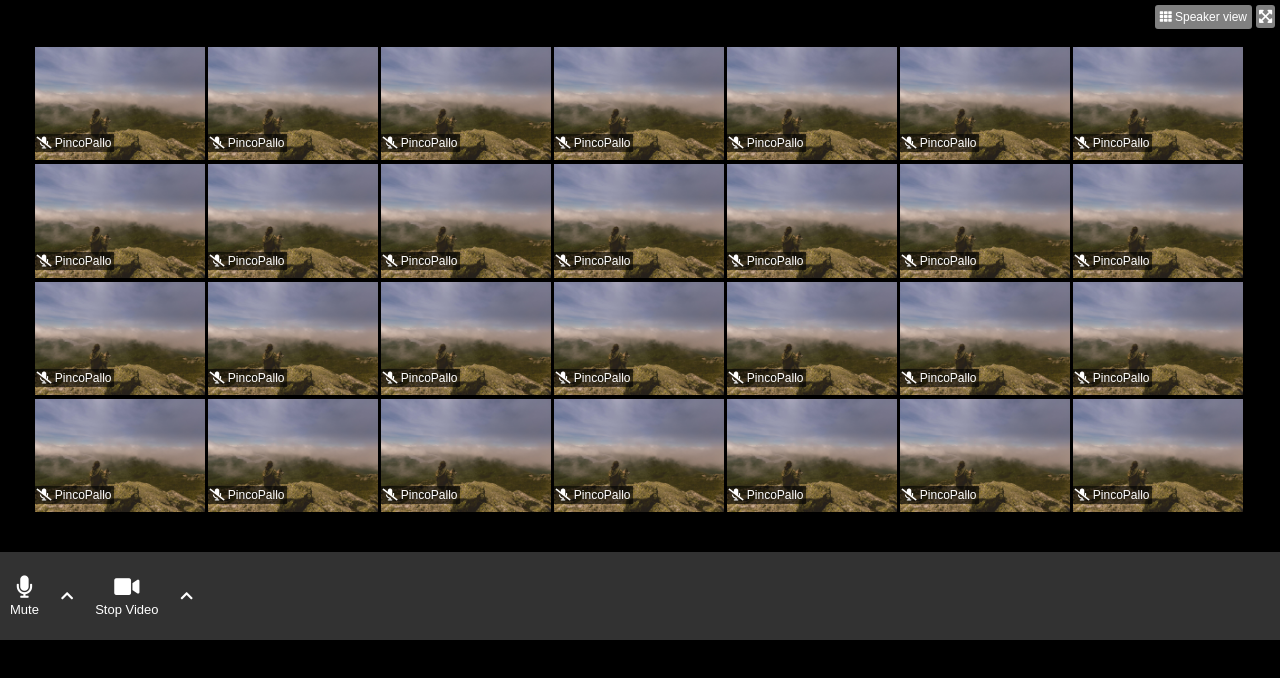
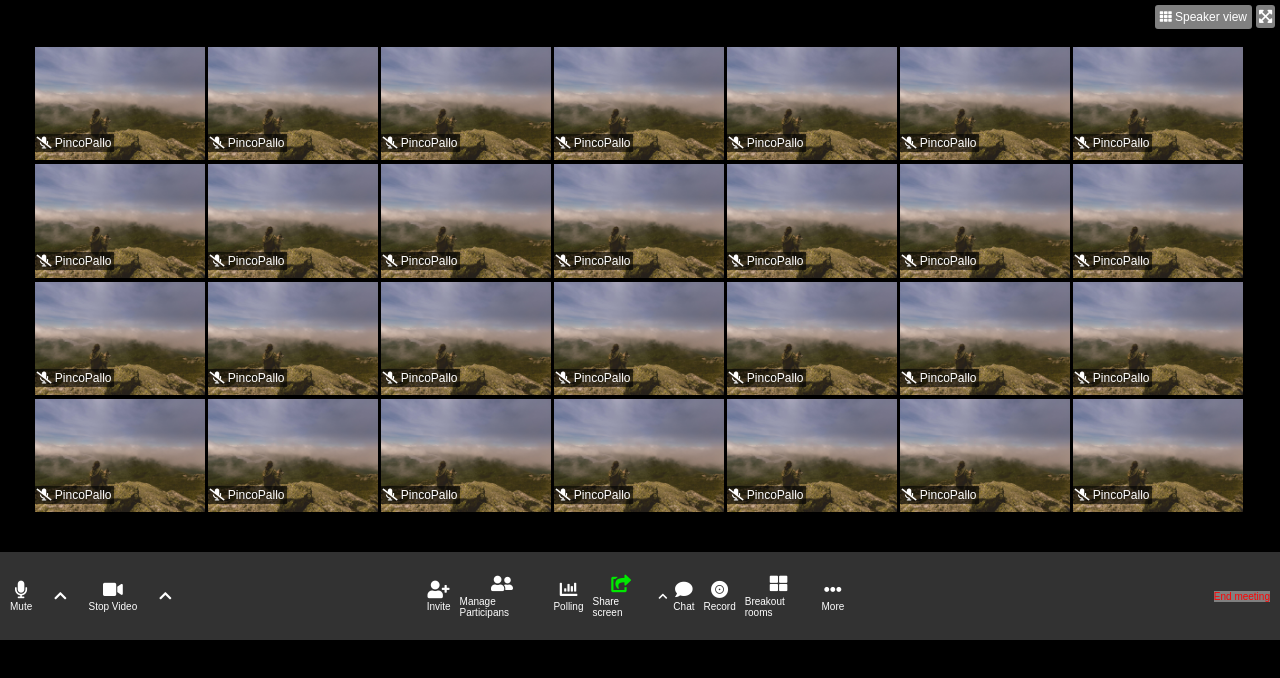
Before and after one commit to alegiunt99/html-css-zoom, a plain HTML site: page index.html in a window 1280 px wide. Drawn offline with Linux system fonts and the light colour scheme.

Commit message:
Parte centrale e destra inferiore

```diff
--- a/css/style.css
+++ b/css/style.css
@@ -12,6 +12,12 @@ body{
 
 a{
     text-decoration: none;
+    color: white;
+}
+
+a:hover{
+    background-color: rgb(172, 172, 172);
+    padding: 2px 2px;
 }
 
 .right-little-but a{
@@ -24,7 +30,11 @@ a{
     top: 5px;
     border-radius: 3px;
     text-decoration: none;
+}
 
+.right-little-but a:hover,
+.expanding-button a:hover{
+    background-color: rgb(172, 172, 172);
 }
 
 .expanding-button a{
@@ -68,6 +78,11 @@ a{
     padding: 2px;
 }
 
+.photos span i:hover{
+    color: red;
+    cursor: pointer;
+}
+
 footer{
     min-height: 11vh;
     flex-grow: 1;
@@ -92,12 +107,12 @@ footer > *{
     flex-direction: column;
     align-items: center;
     color: white;
-    font-size: 13px;
+    font-size: 10px;
 }
 
 .audio-video a i{
  color: white;
- font-size: 1.4rem;
+ font-size: 1.1rem;
  margin-bottom: 3px;
 }
 
@@ -106,3 +121,61 @@ footer > *{
     font-size: 14px;
     margin: 0 22px;
 }
+
+/* Parte options centrale */
+
+.options ul{
+    display: flex;
+    list-style-type: none;
+    justify-content: center;
+    align-items: center;
+    color: white;
+}
+
+.options li{
+    margin-right: 9px;
+}
+
+.options a{
+    display: flex;
+    flex-direction: column;
+    align-items: center;
+    color: white;
+    font-size: 10px;
+}
+
+.options a i{
+    color: white;
+    font-size: 1.1rem;
+    margin-bottom: 3px;
+}
+
+.options .fa-chevron-up{
+    font-size: 10px;
+    margin-right: 6px;
+}
+
+.options .fa-share-square{
+    color: rgb(0, 233, 0);
+}
+
+
+/* exit call */
+
+.exit{
+    display: flex;
+    justify-content: flex-end;
+    font-size: 10px;
+    padding-right: 10px;
+}
+
+.exit a{
+    color: red;
+    background-color: gray;
+}
+
+.exit a:hover{
+    background-color: red;
+    color: white;
+    padding: 3px;
+}
--- a/index.html
+++ b/index.html
@@ -159,8 +159,61 @@
                 <i class="fas fa-chevron-up"></i>
             </ul>
         </div>
-        <div class="options"></div>
-        <div class="exit"></div>
+        <div class="options">
+            <ul>
+                <li><a href="#">
+                        <i class="fas fa-user-plus"></i>
+                        Invite
+                    </a>
+                </li>
+                <li>
+                    <a href="#">
+                        <i class="fas fa-user-friends"></i>
+                        Manage Participans
+                    </a>
+                </li>
+                <li>
+                    <a href="#">
+                        <i class="fas fa-chart-bar"></i>
+                        Polling
+                    </a>
+                </li>
+                <li>
+                    <a href="#">
+                        <i class="fas fa-share-square"></i>
+                        Share screen
+                    </a>
+                </li>
+                <i class="fas fa-chevron-up"></i>
+                <li>
+                    <a href="#">
+                        <i class="fas fa-comment"></i>
+                        Chat
+                    </a>
+                </li>
+                <li>
+                    <a href="#">
+                        <i class="fas fa-record-vinyl"></i>
+                        Record
+                    </a>
+                </li>
+                <li>
+                    <a href="#">
+                        <i class="fas fa-th-large"></i>
+                        Breakout rooms
+                    </a>
+                </li>
+                <li>
+                    <a href="#">
+                        <i class="fas fa-ellipsis-h"></i>
+                        More
+                    </a>
+                </li>
+            </ul>
+        </div>
+        <div class="exit">
+            <a href="#">End meeting</a>
+        </div>
 
     </footer>
 
```
